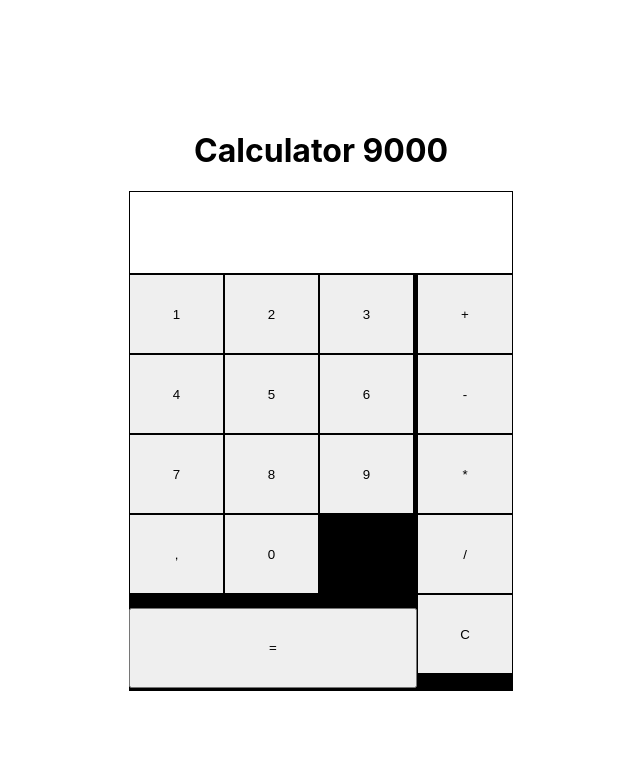
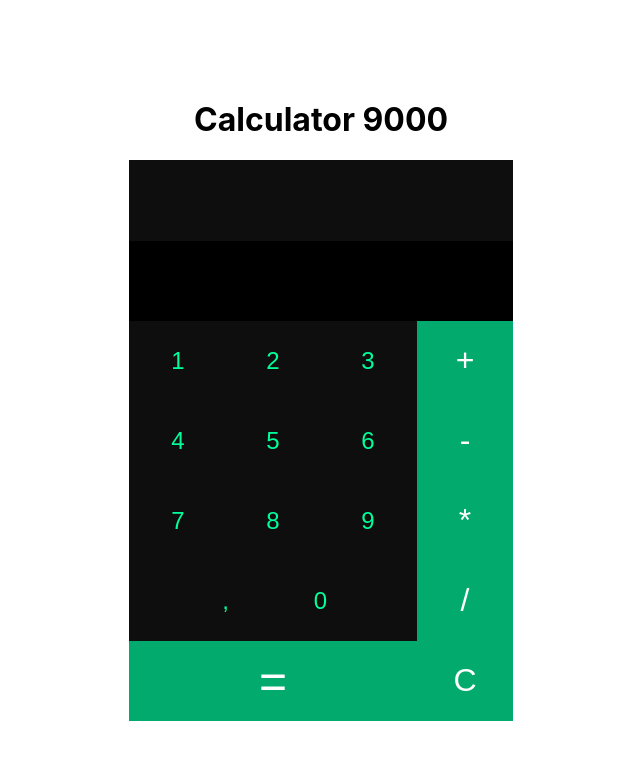
Before and after one commit to lucas-verdier/calculator-9000, a React (Create React App) app in the folder calculator9000/: page / in a window 1280 px wide. Shown: the top 760 px of the page, without its empty margins (319-959 px from the left). Built offline with nearby package versions, Linux system fonts and the light colour scheme.

Commit message:
job 4 done

```diff
--- a/calculator9000/src/components/BeautifulScreen.js
+++ b/calculator9000/src/components/BeautifulScreen.js
@@ -1,6 +1,6 @@
 import React from "react";
-import AmazingNumberButton from "./AmazingNumberButton";
-import {useState} from "react";
+import itSOverNineThousand from "./ItSOverNineThousand";
+
 
 export default function BeautifulScreen(props) {
 
--- a/calculator9000/src/components/Calculator.js
+++ b/calculator9000/src/components/Calculator.js
@@ -2,22 +2,31 @@ import BeautifulScreen from "./BeautifulScreen";
 import AmazingNumberButton from "./AmazingNumberButton";
 import GreatOperationButton from "./GreatOperationButton";
 import MagnificientEqualButton from "./MagnificientEqualButton";
+import ItSOverNineThousand from "./ItSOverNineThousand";
 import {useState} from "react";
 
 export default function Calculator() {
 
     let [screen, setScreen] = useState('')
+    let [over, setOver] = useState(false);
 
     const handleClick = (nbr) => {
         setScreen(screen + nbr)
-
-        if (nbr == 'C') {
+        setOver(false)
+        if (nbr === 'C') {
             setScreen('')
+            setOver(false)
         }
     };
 
     const handleResult = (result) => {
-        setScreen(result)
+
+        if (result > 9000) {
+            setScreen(result)
+            setOver(true)
+        } else {
+            setScreen(result)
+        }
     };
 
     return (
@@ -26,6 +35,7 @@ export default function Calculator() {
             <AmazingNumberButton handleClickParent={handleClick} />
             <GreatOperationButton handleClickParent={handleClick} />
             <MagnificientEqualButton operationValue={screen} handleClickParent={handleResult}/>
+            <ItSOverNineThousand overValue={over}/>
         </div>
     )
 }
--- /dev/null
+++ b/calculator9000/src/components/ItSOverNineThousand.js
@@ -0,0 +1,14 @@
+import React from 'react';
+
+const ItSOverNineThousand = (props) => {
+
+    if (props.overValue === true) {
+        return (
+            <div className='nine-thousand'>
+                <p>It's over 9000 !!!</p>
+            </div>
+        )
+    }
+}
+
+export default ItSOverNineThousand;
--- a/calculator9000/src/style/App.css
+++ b/calculator9000/src/style/App.css
@@ -51,28 +51,49 @@
 .full-screen {
     display: grid;
     grid-template-columns: 1fr 1fr 1fr 1fr;
-    grid-template-rows: 1fr 1fr 1fr 1fr 1fr 1fr;
+    grid-template-rows: 1fr 1fr 1fr 1fr 1fr 1fr 1fr;
     gap: 0px 0px;
     grid-auto-flow: row;
     grid-template-areas:
+    "nine-thousand nine-thousand nine-thousand nine-thousand"
     "Screen Screen Screen Screen"
     "number number number operation"
     "number number number operation"
     "number number number operation"
     "number number number operation"
     "equal equal equal operation";
-    height: 500px;
+    height: 561px;
     width: 30%;
-    background-color: black;
+    background-color: #0e0e0e;
 }
 
 .Screen {
     grid-area: Screen;
-    background-color: #ffffff;
+    background-color: black;
     border: 1px solid black;
+    display: flex;
+    justify-content: flex-end;
+    align-items: center;
+    font-size: 2.5em;
+    color: #00ff9b;
 }
 
-.number { grid-area: number; }
+.nine-thousand {
+    grid-area: nine-thousand;
+    display: flex;
+    justify-content: center;
+    align-items: center;
+    color: red;
+    font-weight: 700;
+    font-size: 1.5em;
+}
+
+.number {
+    grid-area: number;
+    display: flex;
+    flex-wrap: wrap;
+    justify-content: center;
+}
 
 .operation {
     grid-area: operation;
@@ -80,92 +101,61 @@
 
 .equal { grid-area: equal; }
 
+
+
+
 .number-btn {
     width: 33%;
     height: 80px;
-    border: 1px solid black;
+    border-style: none;
+    /*border: 1px solid darkslategrey;*/
+    background-color: #0e0e0e;
+    color: #00ff9b;
+    font-size: 1.5em;
+    transition: all 0.2s ease-in-out;
+}
+.number-btn:hover {
+    background-color: #02ab6d;
+    color: white;
+    cursor: pointer;
+    font-weight: 900;
 }
 
+
+
 .operation-btn {
+    background-color: #02ab6d;
+    border-style: none;
     width: 100%;
     height: 80px;
-    border: 1px solid black;
+    color: white;
+    font-size: 2em;
+    transition: all 0.2s ease-in-out;
 }
+
+.operation-btn:hover {
+    background-color: #0e0e0e;
+    color: #00ff9b;
+    cursor: pointer;
+}
+
+
 
 .equal-btn {
     width: 100%;
     height: 80px;
+    background-color: #02ab6d;
+    border-style: none;
+    font-size: 3em;
+    color: white;
+    transition: all 0.2s ease-in-out;
 }
 
-/*.result-screen {*/
-/*  position: absolute;*/
-/*  margin-left: 15px;*/
-/*  width: 95%;*/
-/*  height: 100px;*/
-/*  background-color: white;*/
-/*  margin-top: 10px;*/
-/*  border-radius: 15px;*/
-/*}*/
-
-/*.numbers-screen {*/
-
-/*  width: 80%;*/
-/*  height: 350px;*/
-/*}*/
-/*.numbers-screen button {*/
-/*    width: 100px;*/
-/*    height: 100px;*/
-/*}*/
-
-/*.numbers-screen button:hover {*/
-/*  background-color: white;*/
-/*  color: black;*/
-/*}*/
-
-/*.operations {*/
-/*  position: absolute;*/
-/*  margin-left: 485px;*/
-/*  margin-top: 130px;*/
-/*  width: 15%;*/
-/*}*/
-/*.operations button {*/
-/*  height: 70px;*/
-/*  width: 90%;*/
-/*  margin: 2px;*/
-/*  border-radius: 0;*/
-/*  border-style: none;*/
-/*  background-color: lightcoral;*/
-/*  color: white;*/
-/*  font-size: 2em;*/
-/*  transition: all 0.2s ease-in-out;*/
-
-/*}*/
-/*.operations button:hover {*/
-/*  background-color: white;*/
-/*  color: black;*/
-/*}*/
-
-/*.equal-screen {*/
-/*  position: absolute;*/
-/*  background-color: red;*/
-/*  width: 42%;*/
-/*  margin-left: 320px;*/
-/*  margin-top: 430px;*/
-/*  height: 70px;*/
-/*}*/
-/*.equal-screen button {*/
-/*  width: 100%;*/
-/*  height: 100%;*/
-/*  font-size: 2em;*/
-/*  color: white;*/
-/*  background-color: lightcoral;*/
-/*  border-style: none;*/
-/*  transition: all 0.2s ease-in-out;*/
-/*}*/
-/*.equal-screen button:hover {*/
-/*  background-color: white;*/
-/*  color: black;*/
-/*}*/
+.equal-btn:hover {
+    background-color: white;
+    color: #02ab6d;
+    cursor: pointer;
+}
 
 /*!*.test-button {*!*/
 /*!*  margin-top: 900px;*!*/
```
